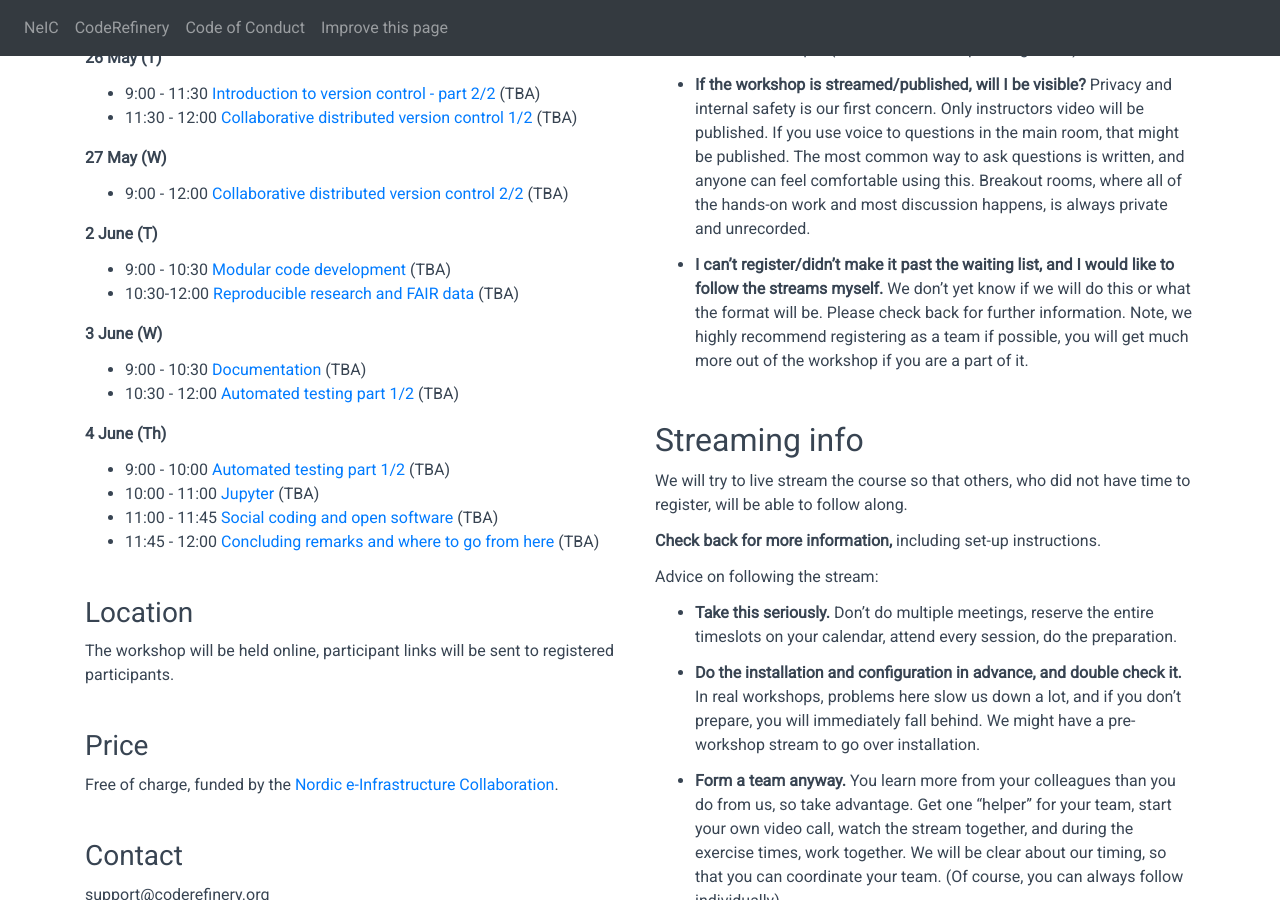
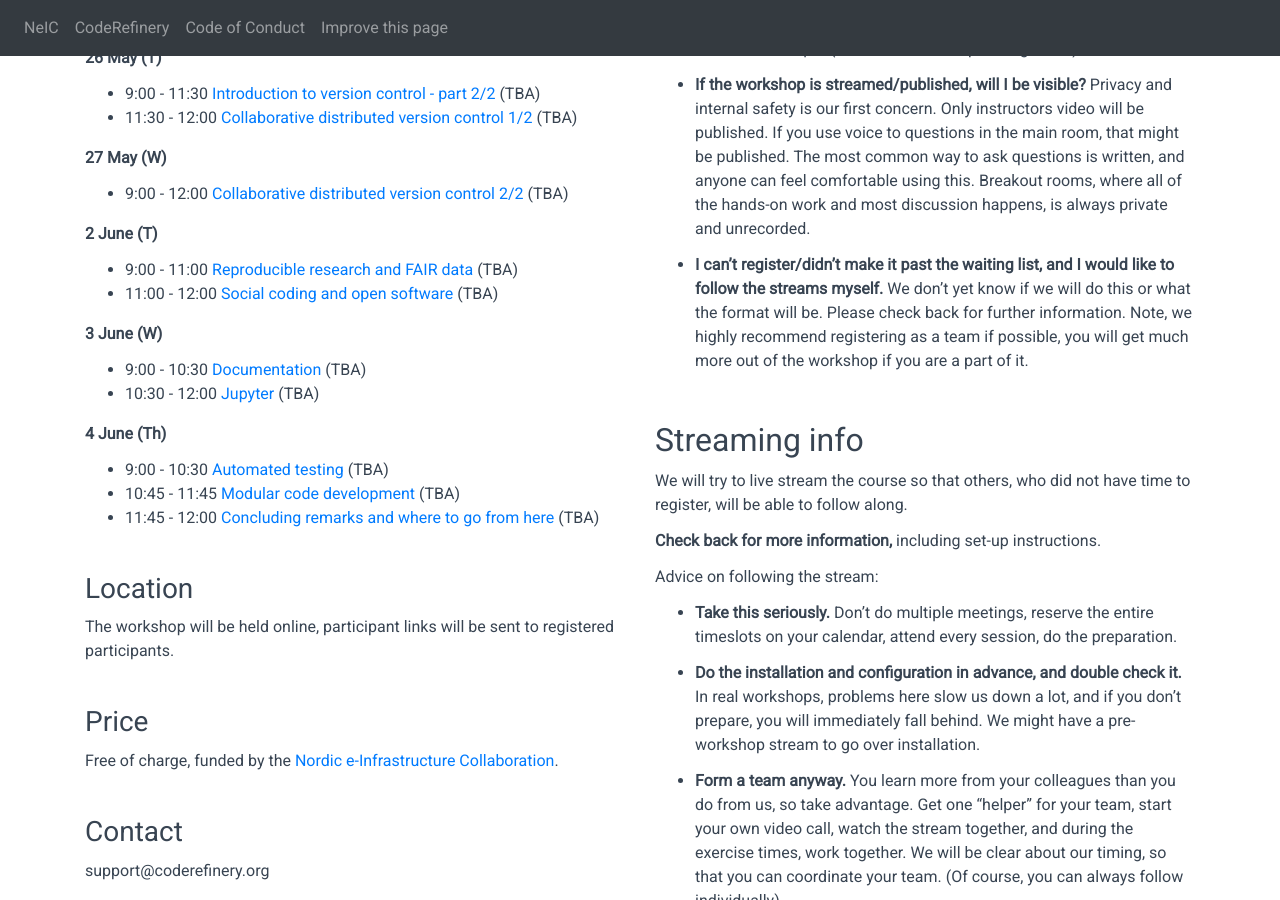
Before and after one commit to eglerean/2020-05-25-online, a Jekyll site: the page built from index.md, in a window 1280 px wide and 900 px high, scrolled down 2453 px. Built offline with Jekyll 4.4.1, drawn with Linux system fonts in a browser that asks for light colours; comment, search, counter and statistics services are not loaded.

Commit message:
fix order of lessons

```diff
--- a/left_column.md
+++ b/left_column.md
@@ -105,6 +105,7 @@ Pre-workshop installation help and verification times (see above)
 - 21.may (Th) 13-14 CEST
 - 22.may (F)  13-14 CEST
 
+
 **25 May (M)**
 - 9:00 - 9:30
   [Welcome and practical information](https://github.com/coderefinery/workshop-intro/blob/master/README.md)
@@ -129,13 +130,12 @@ Pre-workshop installation help and verification times (see above)
   (TBA)
 
 
-
 **2 June (T)**
-- 9:00 - 10:30
-  [Modular code development](https://cicero.xyz/v3/remark/0.14.0/github.com/coderefinery/modular-code-development/master/talk.md)
+- 9:00 - 11:00
+  [Reproducible research and FAIR data](https://coderefinery.github.io/reproducible-research/)
   (TBA)
-- 10:30-12:00
-  [Reproducible research and FAIR data](https://coderefinery.github.io/reproducible-research/)
+- 11:00 - 12:00
+  [Social coding and open software](https://cicero.xyz/v3/remark/0.14.0/github.com/coderefinery/social-coding/master/talk.md)
   (TBA)
 
 
@@ -144,19 +144,16 @@ Pre-workshop installation help and verification times (see above)
   [Documentation](https://coderefinery.github.io/documentation/)
   (TBA)
 - 10:30 - 12:00
-  [Automated testing part 1/2](https://coderefinery.github.io/testing/)
+  [Jupyter](https://coderefinery.github.io/jupyter/)
   (TBA)
 
 
 **4 June (Th)**
-- 9:00 - 10:00
-  [Automated testing part 1/2](https://coderefinery.github.io/testing/)
+- 9:00 - 10:30
+  [Automated testing](https://coderefinery.github.io/testing/)
   (TBA)
-- 10:00 - 11:00
-  [Jupyter](https://coderefinery.github.io/jupyter/)
-  (TBA)
-- 11:00 - 11:45
-  [Social coding and open software](https://cicero.xyz/v3/remark/0.14.0/github.com/coderefinery/social-coding/master/talk.md)
+- 10:45 - 11:45
+  [Modular code development](https://cicero.xyz/v3/remark/0.14.0/github.com/coderefinery/modular-code-development/master/talk.md)
   (TBA)
 - 11:45 - 12:00
   [Concluding remarks and where to go from here](https://github.com/coderefinery/workshop-outro/blob/master/README.md)
```
